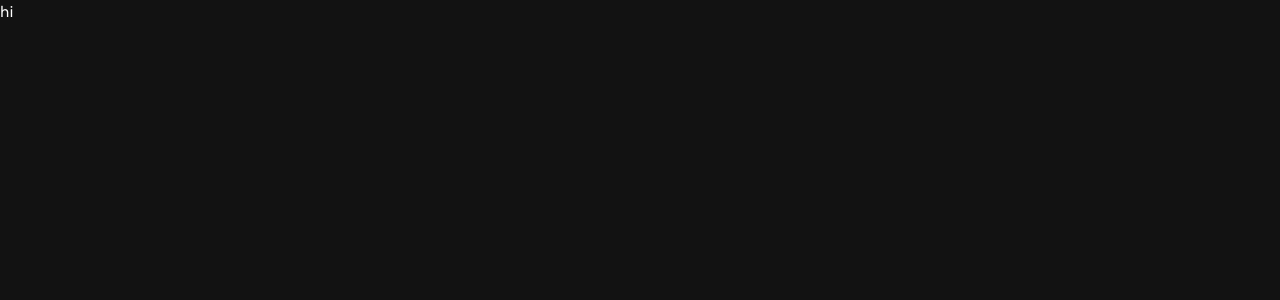
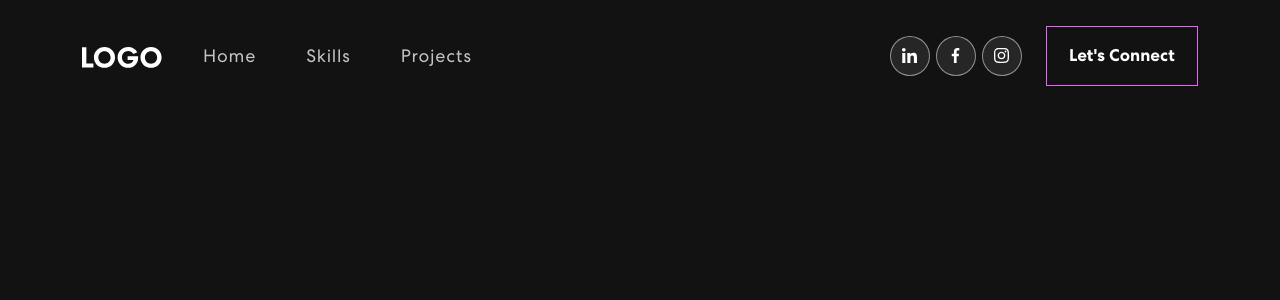
Before and after one commit to Hossein-Haghshenas/React-Portfolio-Project, a React (Create React App) app: page / in a window 1280 px wide. Shown: the top 300 px of the page. Built offline with nearby package versions, Linux system fonts and the light colour scheme.

Commit message:
Import on the app

```diff
--- a/src/App.js
+++ b/src/App.js
@@ -1,8 +1,13 @@
 import "./App.css";
 import "bootstrap/dist/css/bootstrap.css";
+import NavBar from "./components/navbar/NavBar";
 
 function App() {
-  return <div className="App">hi</div>;
+  return (
+    <>
+      <NavBar />
+    </>
+  );
 }
 
 export default App;
```
